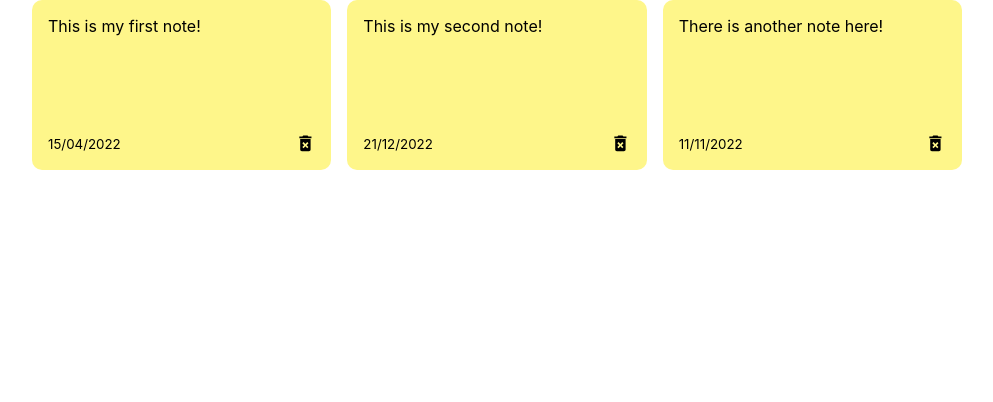
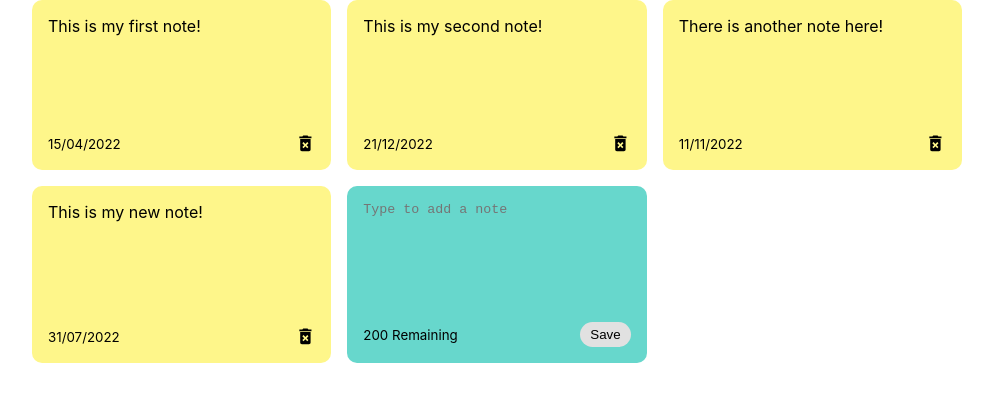
Before and after one commit to PaStar98/react-notes-app, a React (Create React App) app: page / in a window 1280 px wide. Shown: the top 402 px of the page, without its empty margins (143-1136 px from the left). Built offline with nearby package versions, Linux system fonts and the light colour scheme; the HTML template or start-up script is replaced by a standard one.

Commit message:
Add: possibility to add notes via App UI

```diff
--- a/src/App.js
+++ b/src/App.js
@@ -8,13 +8,29 @@ const App = () => {
     { id: nanoid(), text: 'This is my first note!', date: '15/04/2022' },
     { id: nanoid(), text: 'This is my second note!', date: '21/12/2022' },
     { id: nanoid(), text: 'There is another note here!', date: '11/11/2022' },
+    { id: nanoid(), text: 'This is my new note!', date: '31/07/2022' },
   ]);
+
+  const addNote = text => {
+    const date = new Date();
+    const newNote = {
+      id: nanoid(),
+      text: text,
+      date: date.toLocaleDateString(),
+    };
+    const newNotes = [...notes, newNote];
+    setNotes(newNotes);
+  };
 
   return (
     <Layout>
-      <NoteList notesData={notes} />
+      <NoteList notesData={notes} handleAddNote={addNote} />
     </Layout>
   );
 };
 
 export default App;
+
+// todo: compare code with tutorial, make sure that drilling addNote fn work properly
+// https://www.youtube.com/watch?v=8KB3DHI-QbM
+// 39 min
--- a/src/components/Notes/AddNote.js
+++ b/src/components/Notes/AddNote.js
@@ -1,11 +1,38 @@
-const AddNote = () => {
+import { useState } from 'react';
+import styles from './AddNote.module.css';
+
+const AddNote = ({ handleAddNote }) => {
+  const [noteText, setNoteText] = useState('');
+  const characterLimit = 200;
+
+  const handleChange = event => {
+    if (noteText.length < characterLimit) {
+      setNoteText(event.target.value);
+    }
+  };
+
+  const handleSaveClick = () => {
+    if (noteText.trim().length > 0) {
+      setNoteText('');
+      handleAddNote(noteText);
+    }
+  };
+
   return (
-    <div className={'note new'}>
+    <div className={`note ${styles.new}`}>
       <textarea
         rows={8}
         cols={10}
         placeholder={'Type to add a note'}
+        value={noteText}
+        onChange={handleChange}
       ></textarea>
+      <div className={'note-footer'}>
+        <small>{`${characterLimit - noteText.length} Remaining`}</small>
+        <button className={styles.btn} onClick={handleSaveClick}>
+          Save
+        </button>
+      </div>
     </div>
   );
 };
--- /dev/null
+++ b/src/components/Notes/AddNote.module.css
@@ -0,0 +1,25 @@
+.new {
+  background-color: #67d7cc;
+}
+
+.new textarea {
+  border: none;
+  resize: none;
+  background-color: #67d7cc;
+}
+
+.btn {
+  background-color: #e1e1e1;
+  border: none;
+  border-radius: 15px;
+  padding: 5px 10px 5px 10px;
+}
+
+.btn:hover {
+  background-color: #ededed;
+  cursor: pointer;
+}
+
+.new textarea:focus {
+  outline: none;
+}
--- a/src/components/Notes/NoteList.js
+++ b/src/components/Notes/NoteList.js
@@ -1,12 +1,14 @@
 import Note from './Note';
+import AddNote from './AddNote';
 import styles from './NoteList.module.css';
 
-const NoteList = ({ notesData }) => {
+const NoteList = ({ notesData, handleAddNote }) => {
   return (
     <section className={styles['note-list']}>
       {notesData.map(note => (
         <Note key={note.id} text={note.text} date={note.date} />
       ))}
+      <AddNote handleAddNote={handleAddNote} />
     </section>
   );
 };
```
